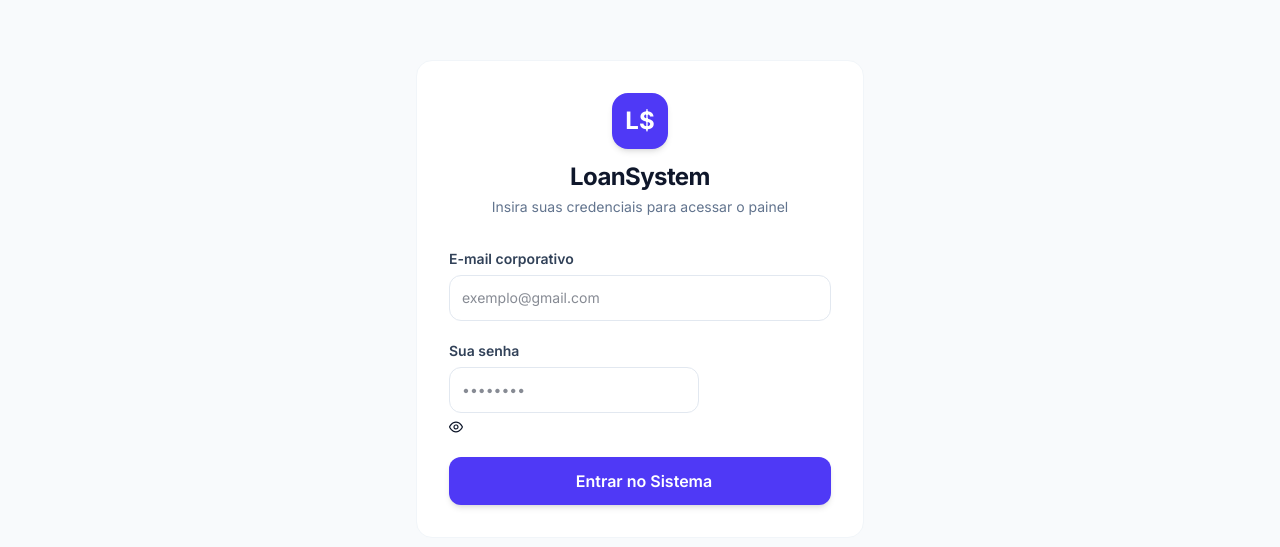
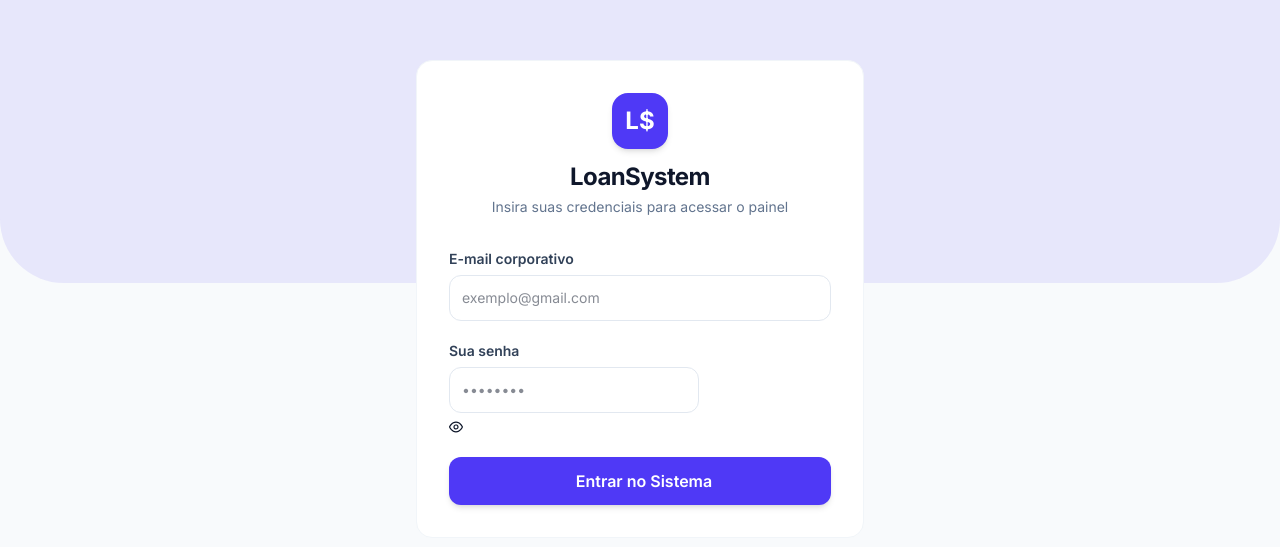
Before and after one commit to Roqueexz/interface-LoanSystem, a React (Vite) app: page / in a window 1280 px wide. Shown: the part 101-648 px from the top of the page. Built offline with nearby package versions, Linux system fonts and the light colour scheme.

Commit message:
feat(front): criar interface de login com validacoes e integracao com AuthRequests

```diff
--- a/src/pages/PLogin/PLogin.tsx
+++ b/src/pages/PLogin/PLogin.tsx
@@ -1,18 +1,17 @@
-import FormLogin from '../../components/Formularios/FormLogin/FormLogin';
+import type { JSX } from "react";
+import FormLogin from "../../components/Formularios/FormLogin/FormLogin";
 
-/*
- * PLogin recebe o callback onLoginSuccess do App.tsx e o repassa
- * diretamente para o FormLogin. A pagina em si e apenas estrutural
- * e nao precisa saber o que o callback faz.
- */
-interface PLoginProps {
-  onLoginSuccess: () => void;
-}
+function PLogin(): JSX.Element {
+  return (
+    <div className="min-h-screen w-full flex items-center justify-center bg-slate-50 p-4">
+      {/* Elementos decorativos de fundo opcionais */}
+      <div className="absolute top-0 left-0 w-full h-96 bg-indigo-600 rounded-b-[4rem] opacity-10 pointer-events-none"></div>
 
-export default function PLogin({ onLoginSuccess }: PLoginProps) {
-  return (
-    <div className="min-h-screen flex items-center justify-center bg-slate-50 px-4">
-      <FormLogin onSuccess={onLoginSuccess} />
+      <div className="relative z-10 w-full flex justify-center">
+        <FormLogin />
+      </div>
     </div>
   );
 }
+
+export default PLogin;
```
